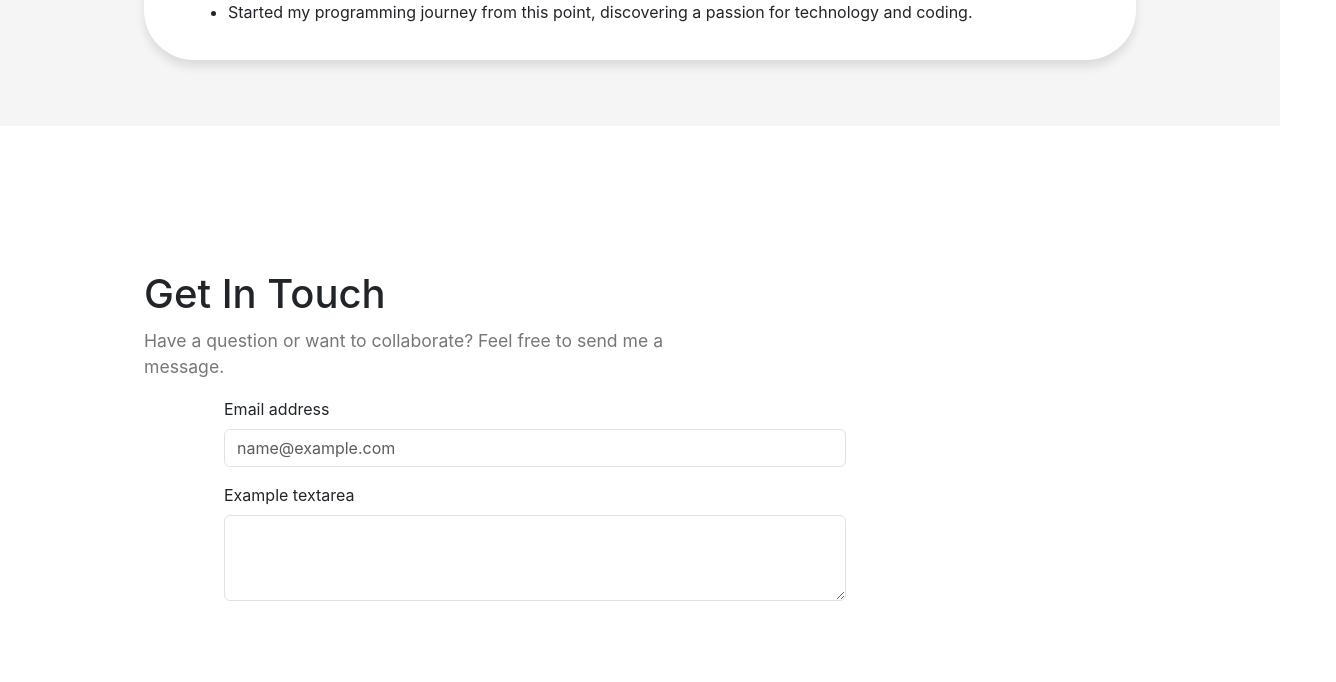
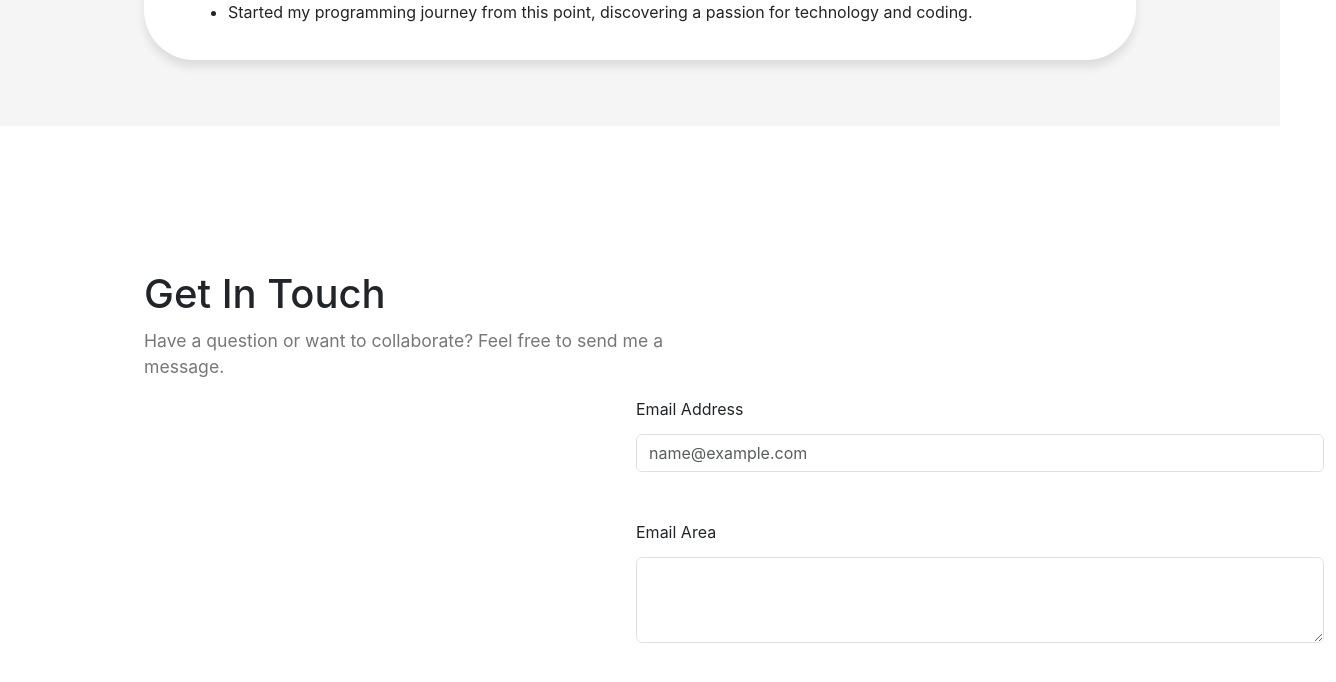
Before and after one commit to pathakjiop/New-Portfolio, a React (Create React App) app: page / in a window 1280 px wide. Shown: the part 3478-4160 px from the top of the page, 1336 px wide, since content can reach past the window. Built offline with nearby package versions, Linux system fonts and the light colour scheme.

Commit message:
Minor changes in Education.css and added Contact form Frontend

```diff
--- a/src/components/Contact/Contact.css
+++ b/src/components/Contact/Contact.css
@@ -1,6 +1,7 @@
-.head {
+.contact {
   padding: 9rem;
   width: 1000px;
+  height: 970px;
 }
 .para {
   text-align: left;
@@ -8,11 +9,10 @@
 }
 
 .container {
-  display: flex;
-  justify-content: center; /* Center the form horizontally */
+  margin-left: 30rem;
+  width: 100%;
+  margin-bottom: 3rem;
 }
-
-.form {
-  margin-right: 10px;
-  padding-left: 5rem;
+.form-control{
+  margin-top : 5px;
 }
--- a/src/components/Contact/Contact.js
+++ b/src/components/Contact/Contact.js
@@ -3,19 +3,19 @@ import "./Contact.css";
 
 const Contact = () => {
   return (
-    <div className='head'>
+    <div className='contact'>
       <h1>Get In Touch</h1>
       <p className='para'>
         Have a question or want to collaborate? Feel free to send me a message.
       </p>
       <div className='form'>
         <>
-          <div className='mb-3'>
+          <div className='container'>
             <label
               htmlFor='exampleFormControlInput1'
               className='form-label'
             >
-              Email address
+              Email Address
             </label>
             <input
               type='email'
@@ -24,12 +24,12 @@ const Contact = () => {
               placeholder='name@example.com'
             />
           </div>
-          <div className='mb-3'>
+          <div className='container'>
             <label
               htmlFor='exampleFormControlTextarea1'
               className='form-label'
             >
-              Example textarea
+              Email Area
             </label>
             <textarea
               className='form-control'
@@ -45,6 +45,3 @@ const Contact = () => {
 };
 
 export default Contact;
-
-// You can define Input and Textarea components here if needed
-// (consider using a UI library like Material UI or Bootstrap for these)
--- a/src/components/Education/Education.css
+++ b/src/components/Education/Education.css
@@ -1,4 +1,4 @@
-.education-container {
+.education {
   padding: 9rem;
   background-color: #f5f5f5; /* Set background color */
   height: 970px;
--- a/src/components/Education/Education.js
+++ b/src/components/Education/Education.js
@@ -32,7 +32,7 @@ const educationData = [
 
 function Education() {
   return (
-    <div className='education-container'>
+    <div className='education'>
       <h2>Education</h2>
       <p>
         I've always been passionate about learning and honing my skills. Here
```
